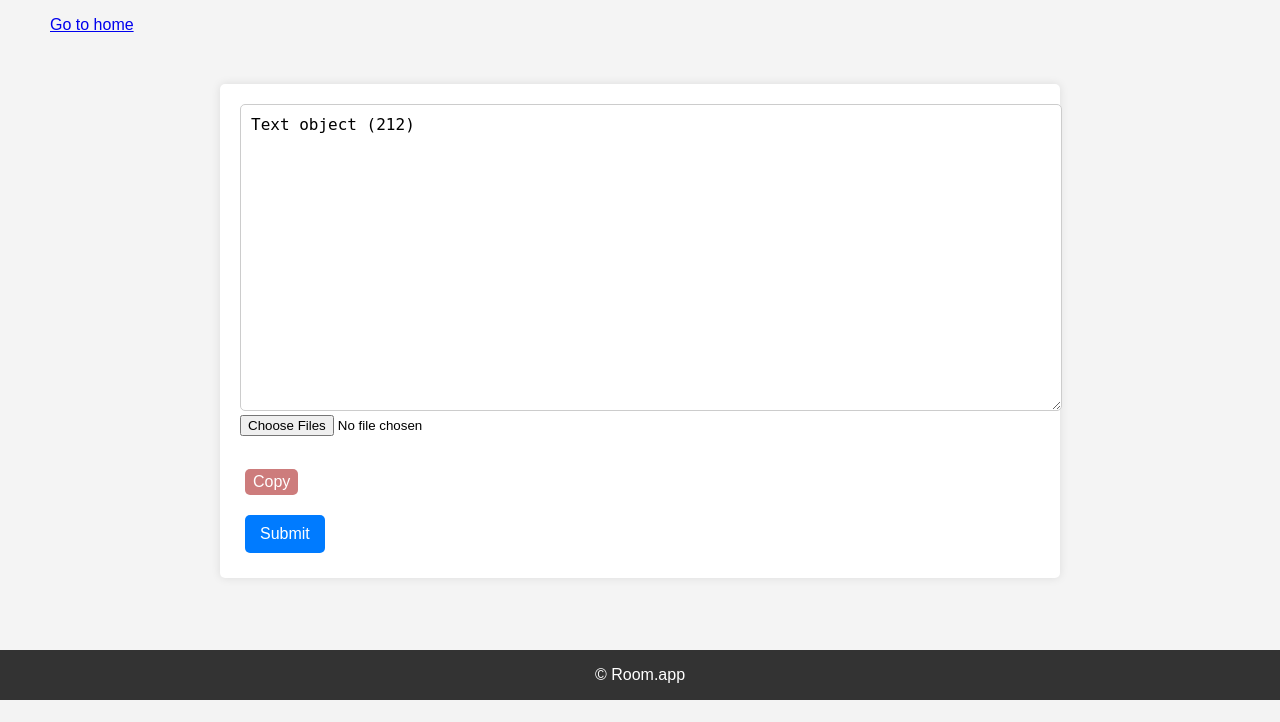
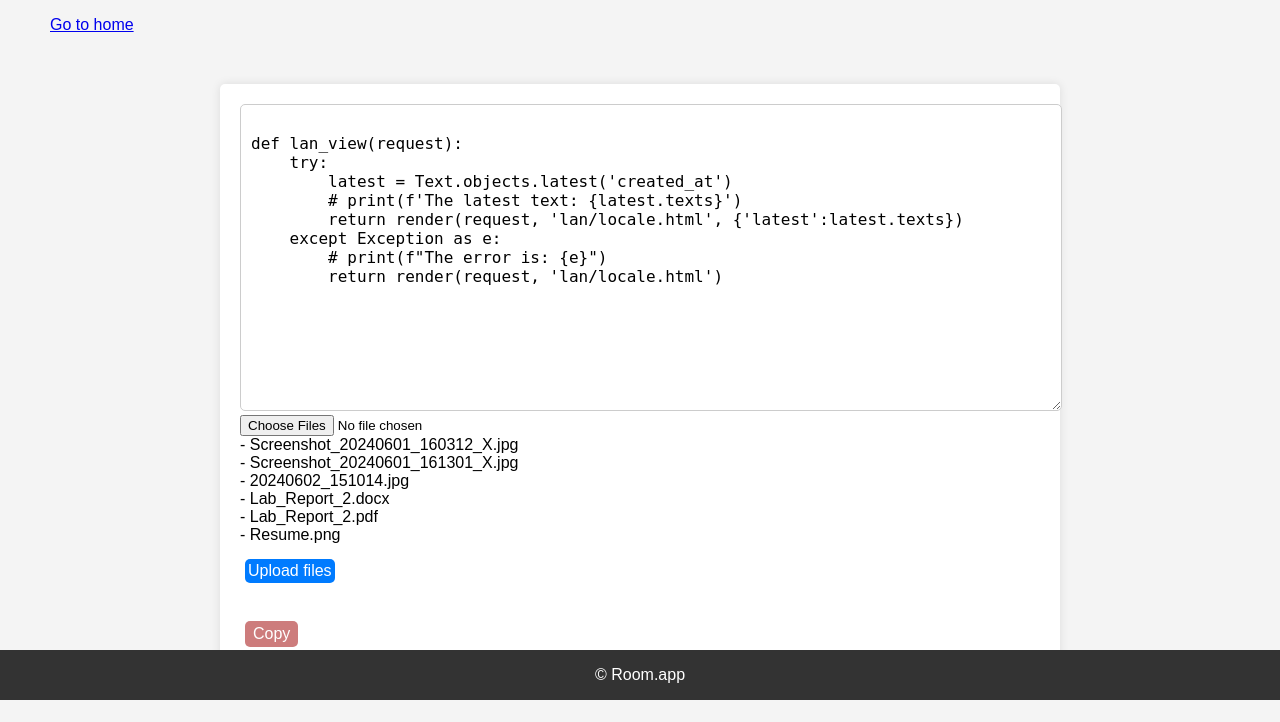
Before and after one commit to sandarva3/Roomapp, a Django app: template lan/templates/lan/locale.html in a window 1280 px wide. Shown: the part 100-822 px from the top of the page. Before the commit the page ends 800 px from the top, so only its background shows below. Run offline with Django 5.2, Linux system fonts and the light colour scheme; the template is opened without the code that fills it: values that come from a table or form of the project are taken from there, others are empty; data comes from the database, SQL or seed files in the repository; both versions use the stored data as it was after the commit.

Commit message:
added file upload feature

```diff
--- a/core/settings.py
+++ b/core/settings.py
@@ -16,6 +16,7 @@ import os
 # Build paths inside the project like this: BASE_DIR / 'subdir'.
 BASE_DIR = Path(__file__).resolve().parent.parent
 
+LAN_DIR = os.path.join(BASE_DIR, 'lan/lanmedia')
 
 # Quick-start development settings - unsuitable for production
 # See https://docs.djangoproject.com/en/5.0/howto/deployment/checklist/
--- a/lan/admin.py
+++ b/lan/admin.py
@@ -1,4 +1,5 @@
 from django.contrib import admin
-from .models import Text
+from .models import Text, Lanfiles
 
 admin.site.register(Text)
+admin.site.register(Lanfiles)
--- a/lan/models.py
+++ b/lan/models.py
@@ -4,5 +4,11 @@ class Text(models.Model):
     texts = models.TextField()
     created_at = models.DateTimeField(auto_now_add=True)
 
-    # def __str__(self):
-    #     return self.texts
+    def __str__(self):
+        return self.texts
+
+class Lanfiles(models.Model):
+    file = models.FileField(upload_to='lanmedia', null=True)
+
+    def __str__(self):
+        return (self.file.name[9:])
--- a/lan/templates/lan/locale.html
+++ b/lan/templates/lan/locale.html
@@ -62,15 +62,24 @@
             <img src="{% static 'img/done.png' %}" width="35x" alt="done" id="done">
 
                 <textarea name="text" rows="15" placeholder="Start Typing!" id="textinput" required></textarea>
-                <input type="file" name="files" id="fileinput" multiple>
+            <form method="post" enctype="multipart/form-data" action="{% url 'lanfiles' %}">
+                {% csrf_token %}
+                <input type="file" name="lanfile" id="fileinput" multiple>
                 <div id="area">
                 </div>
+                <div id="lanfiles">
+                    {% for file in files %}
+                    - {{file}}
+                    <br>
+                    {% endfor %}
+                </div>
+                <div class="buttons">
+                    <button type="submit" style="padding: 3px;" class="btn">Upload files</button>
+                </div>
+            </form>
                 <br>
                 <div class="buttons">
                     <button id="copyBtn">Copy</button>
-                </div>
-                <div class="buttons">
-                    <button type="submit" class="btn">Submit</button>
                 </div>
         </div>
 
--- a/lan/urls.py
+++ b/lan/urls.py
@@ -2,9 +2,11 @@ from django.urls import path
 from .views import(
     lan_view,
     async_view,
+    files_view,
 )
 
 urlpatterns = [
     path('', lan_view, name='lan'),
     path('async/', async_view, name='async'),
+    path('files/', files_view, name='lanfiles'),
 ]
```
Also changed, not shown: lan/views.py (+17 -3 lines), db.sqlite3, lan/migrations/0002_lanfiles.py (added), lan/migrations/0003_rename_files_lanfiles_file.py (added), lan/migrations/0004_alter_lanfiles_file.py (added), media/lanmedia/Resume.png (added), media/lanmedia/Screenshot_20240601_160312_X.jpg (added), media/lanmedia/Screenshot_20240601_161301_X.jpg (added), 3 other files.
